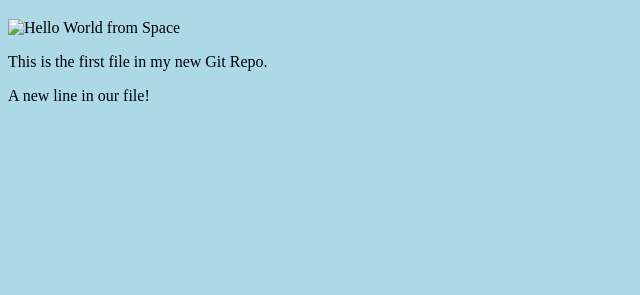
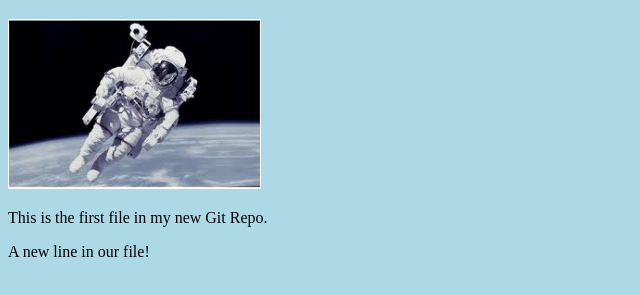
Before and after one commit to jjarmy/hello-world, a plain HTML site: page index.html in a window 1280 px wide. Shown: the part 61-356 px from the top of the page, without its empty margins (0-640 px from the left). Drawn offline with Linux system fonts and the light colour scheme.

Commit message:
Update index.html with correct filename

```diff
--- a/index.html
+++ b/index.html
@@ -7,7 +7,7 @@
 <body>
 
 <h1>Hello world!</h1>
-<div><img src="img_hello_world.jpg" alt="Hello World from Space" style="width:20%;max-width:960px"></div>
+<div><img src="space.jpg" alt="Hello World from Space" style="width:20%;max-width:960px"></div>
 <p>This is the first file in my new Git Repo.</p>
 <p>A new line in our file!</p>
 
```
